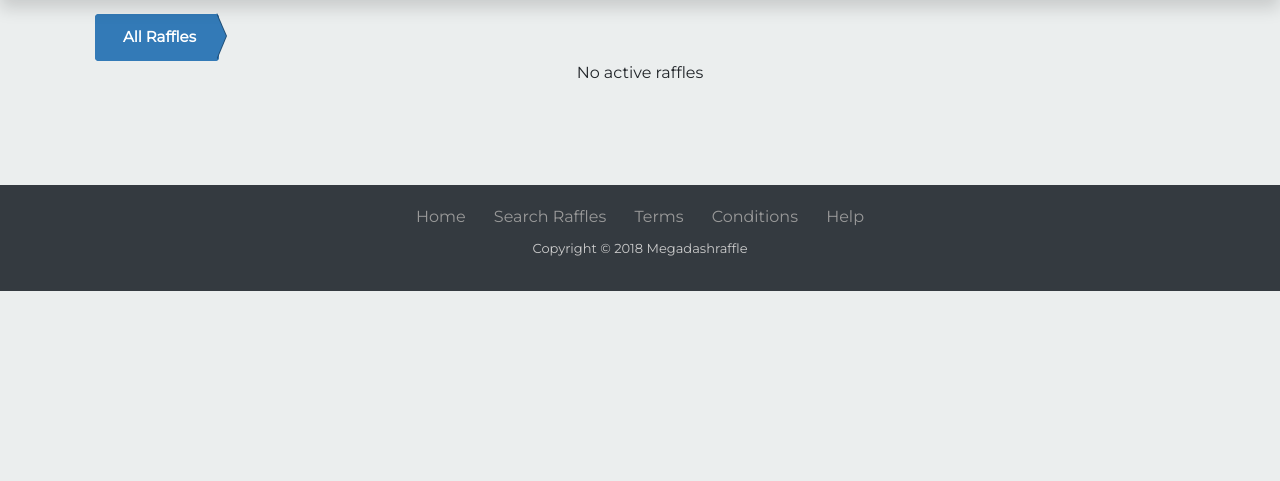
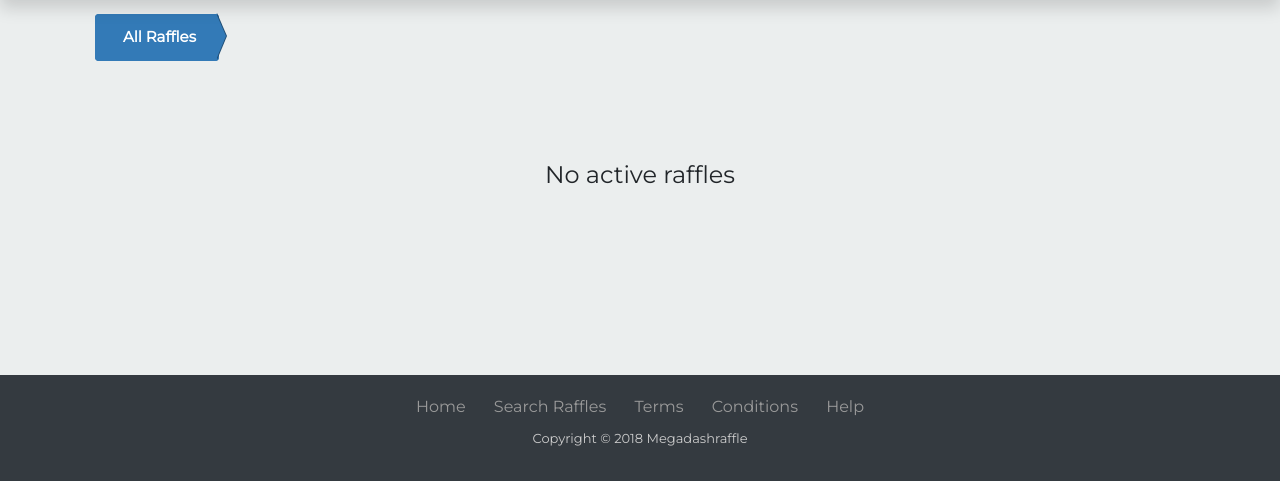
Before and after one commit to adgalad/MDR, a Django app: page /raffles/ in a window 1280 px wide. Shown: the part 136-617 px from the top of the page. Run offline with Django 3.2, Linux system fonts and the light colour scheme; data that the repository does not hold is empty; some libraries are stand-ins or nearby versions.

Commit message:
Mensaje active centrado

```diff
--- a/templates/raffles.html
+++ b/templates/raffles.html
@@ -87,7 +87,9 @@
         </div>
       </div>
     {% empty %}
-      No active raffles
+     <div class="row" style="margin-top:100px; margin-bottom:178px;">
+      <div class="offset-md-5"><h4>No active raffles<h4></div>
+    </div>
     {% endfor %}
   </div>
   {% if numbers.has_next %}
```
